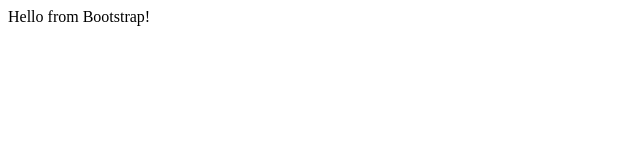
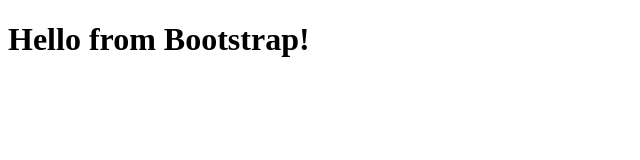
Before and after one commit to sharifphero/bootstrap-practice, a plain HTML site: page index.html in a window 1280 px wide. Shown: the whole page, without its empty margins (0-640 px from the left). Drawn offline with Linux system fonts and the light colour scheme.

Commit message:
First bootstrap learning I am very shy!

```diff
--- a/index.html
+++ b/index.html
@@ -6,7 +6,7 @@
     <title>Document</title>
 </head>
 <body>
-    <head>Hello from Bootstrap!</head>
+    <h1>Hello from Bootstrap!</h1>
 
 </body>
 </html>
```
